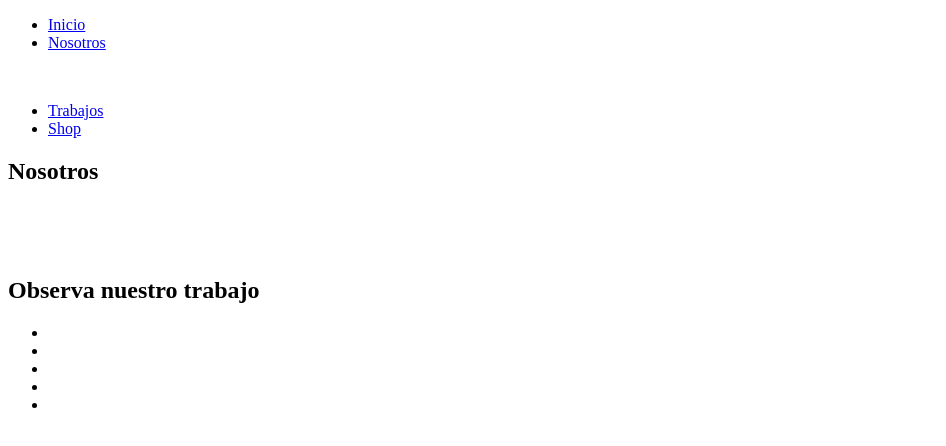
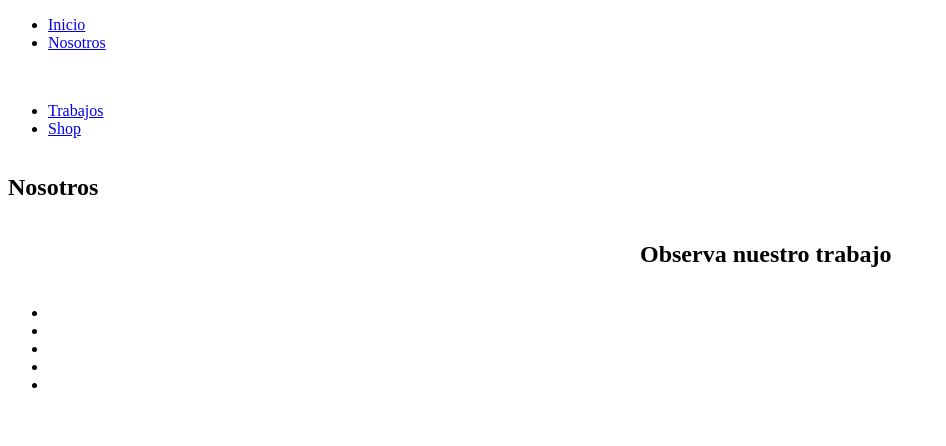
Before and after one commit to AlejandroSalasN/barberia, a plain HTML site: page index.html in a window 1280 px wide. Shown: the whole page, without its empty margins (0-946 px from the left). Drawn offline with Linux system fonts and the light colour scheme.

Commit message:
cambio de prueba, nada importante

```diff
--- a/css/estilos.css
+++ b/css/estilos.css
@@ -17,3 +17,8 @@
 .imagen-nav {
 
 }
+
+.seccion {
+    display: grid;
+    grid-template-columns: 1fr 1fr;
+}
```
